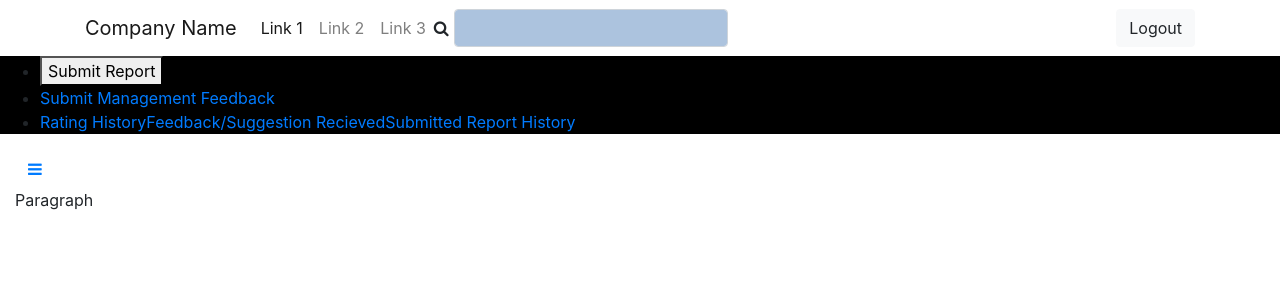
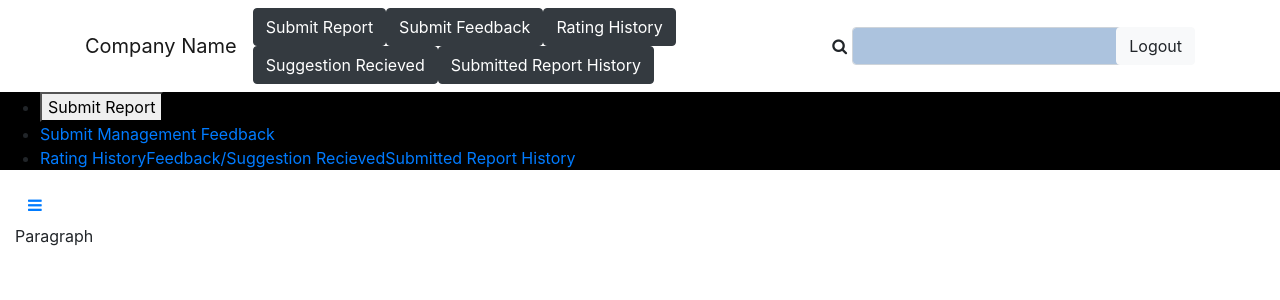
Before and after one commit to shubhamdarekar/VESITHACKS2019, a Django app: page /Login/ in a window 1280 px wide. Shown: the top 300 px of the page. Run offline with Django 3.2, Linux system fonts and the light colour scheme; some libraries are stand-ins or nearby versions; some web fonts are replaced.

Commit message:
just updated

```diff
--- a/VESITHACKS19/EvaluationApp/templates/EvaluationApp/employeedash.html
+++ b/VESITHACKS19/EvaluationApp/templates/EvaluationApp/employeedash.html
@@ -28,9 +28,11 @@
             <div class="collapse navbar-collapse"
                 id="navcol-1">
                 <ul class="nav navbar-nav">
-                    <li class="nav-item" role="presentation"><a class="nav-link active" href="#">Link 1</a></li>
-                    <li class="nav-item" role="presentation"><a class="nav-link" href="#">Link 2</a></li>
-                    <li class="nav-item" role="presentation"><a class="nav-link" href="#">Link 3</a></li>
+                    <li> <button class="btn btn-dark btn-block" type="button" name="button" id="button">Submit Report</a></li>
+                        <li> <button class="btn btn-dark btn-block" type="button" name="button" id="button">Submit Feedback</button></li>
+                        <li> <button class="btn btn-dark btn-block" type="button" name="button" id="button">Rating History</button></li>
+                        <li> <button class="btn btn-dark btn-block" type="button" name="button" id="button">Suggestion Recieved</button></li>
+                        <li> <button class="btn btn-dark btn-block" type="button" name="button" id="button">Submitted Report History</button></li>
                 </ul>
                 <form class="form-inline mr-auto" target="_self">
                     <div class="form-group"><label for="search-field"><i class="fa fa-search"></i></label><input class="form-control search-field" type="search" name="search" id="search-field" style="background-color:rgba(39,99,169,0.38);margin:0px 5px;"></div>
```
